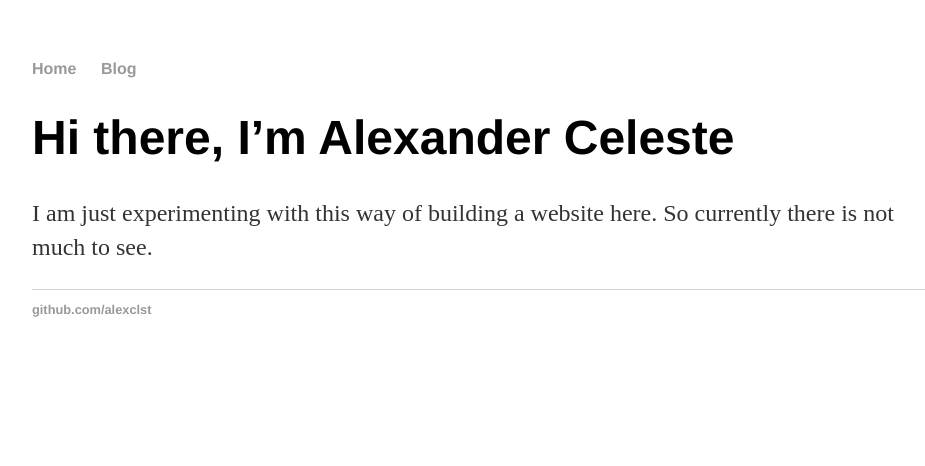
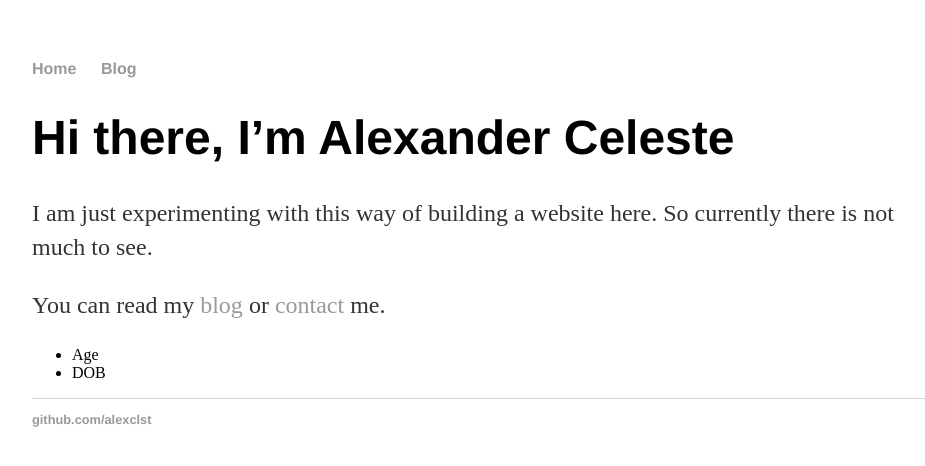
Before and after one commit to alexclst/alexclst.github.io, a Jekyll site: the page built from index.md, in a window 1280 px wide. Shown: the top 466 px of the page, without its empty margins (160-1085 px from the left). Built offline with Jekyll 4.4.1, drawn with Linux system fonts in a browser that asks for light colours.

Commit message:
learned scss compiling

```diff
--- a/blog/atom.xml
+++ b/blog/atom.xml
@@ -1,5 +1,5 @@
 ---
-layout: feed
+layout: null
 ---
 <?xml version="1.0" encoding="utf-8"?>
 <feed xmlns="http://www.w3.org/2005/Atom">
--- a/css/main.css
+++ b/css/main.scss
@@ -1,3 +1,11 @@
+---
+# Front matter comment to ensure Jekyll properly reads file.
+
+# Note that this file is CSS, not SCSS, but is masquerading so that we can test the SCSS compiling while building the site.
+---
+
+// Add your styles here
+
 body {
     margin: 60px auto;
     width: 70%;
--- a/index.md
+++ b/index.md
@@ -5,3 +5,8 @@
 # Hi there, I'm Alexander Celeste
 
 I am just experimenting with this way of building a website here. So currently there is not much to see.
+
+You can read my [blog](/blog) or [contact](/contact) me.
+
+* Age
+* DOB
```
